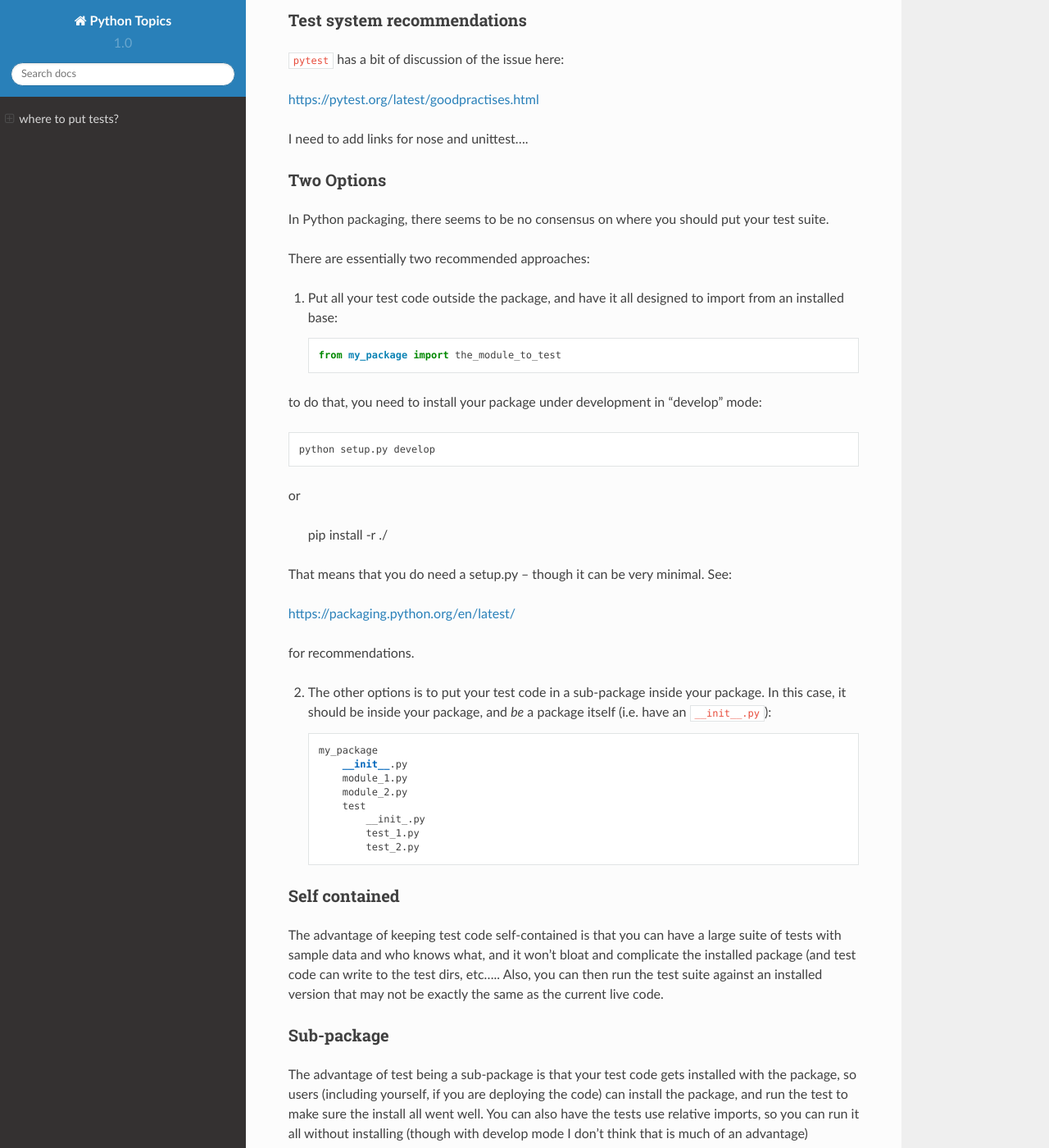
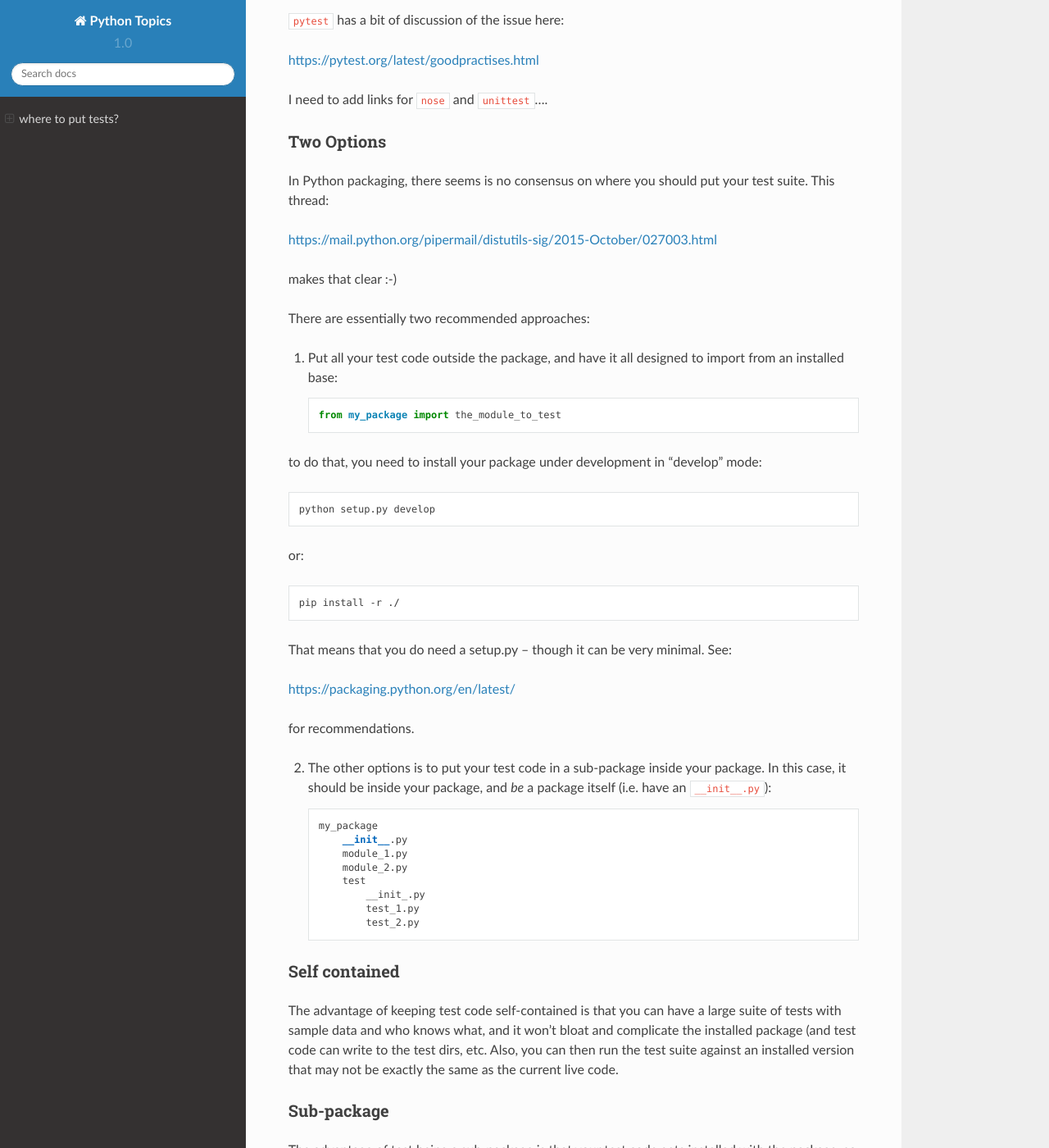
Before and after one commit to PythonCHB/PythonTopics, a Sphinx documentation site: the page built from Sources/source/where_to_put_tests.rst, in a window 1280 px wide and 1400 px high, scrolled down 373 px. Shown: the whole window at 82% size. Built offline with Sphinx 7.4.7 and the Read the Docs theme 2.0.0, drawn with Linux system fonts in a browser that asks for light colours; formulas are drawn with MathJax 3; some of the changed text lies outside the part shown.

Commit message:
fixed typos in test install...

```diff
--- a/Sources/source/index.rst
+++ b/Sources/source/index.rst
@@ -23,6 +23,7 @@
 
         weak_references
         persistance_serialization
+        where_to_put_tests
 
 .. rst-class:: credit
 
--- a/Sources/source/persistance_serialization.rst
+++ b/Sources/source/persistance_serialization.rst
@@ -579,7 +579,7 @@
 DB-API
 ------
 
-The DB-API spec (PEP 249) is a specification for interaction between Python and Relational Databases.}
+The DB-API spec (PEP 249) is a specification for interaction between Python and Relational Databases.
 
 Support for a large number of third-party Database drivers:
 
@@ -587,7 +587,7 @@
   * PostgreSQL
   * Oracle
   * MSSQL (?)
-  * .....
+  * ...
 
 http://www.python.org/dev/peps/pep-0249}
 
--- a/Sources/source/where_to_put_tests.rst
+++ b/Sources/source/where_to_put_tests.rst
@@ -18,14 +17,17 @@
 
 https://pytest.org/latest/goodpractises.html
 
-I need to add links for nose and unittest....
+I need to add links for ``nose`` and ``unittest``....
 
 
 Two Options
 -----------
 
-In Python packaging, there seems to be no consensus on where you should put your test suite.
+In Python packaging, there seems is no consensus on where you should put your test suite. This thread:
 
+https://mail.python.org/pipermail/distutils-sig/2015-October/027003.html
+
+makes that clear :-)
 
 There are essentially two recommended approaches:
 
@@ -37,7 +39,7 @@
 
     python setup.py develop
 
-or
+or::
 
     pip install -r ./
 
@@ -61,7 +63,7 @@
 Self contained
 --------------
 
-The advantage of keeping test code self-contained is that you can have a large suite of tests with sample data and who knows what, and it won't bloat and complicate the installed package (and test code can write to the test dirs, etc..... Also, you can then run the test suite against an installed version that may not be exactly the same as the current live code.
+The advantage of keeping test code self-contained is that you can have a large suite of tests with sample data and who knows what, and it won't bloat and complicate the installed package (and test code can write to the test dirs, etc. Also, you can then run the test suite against an installed version that may not be exactly the same as the current live code.
 
 Sub-package
 -----------
```
Also changed, not shown: other parts of Sources/source/where_to_put_tests.rst (+1 -2 lines).
